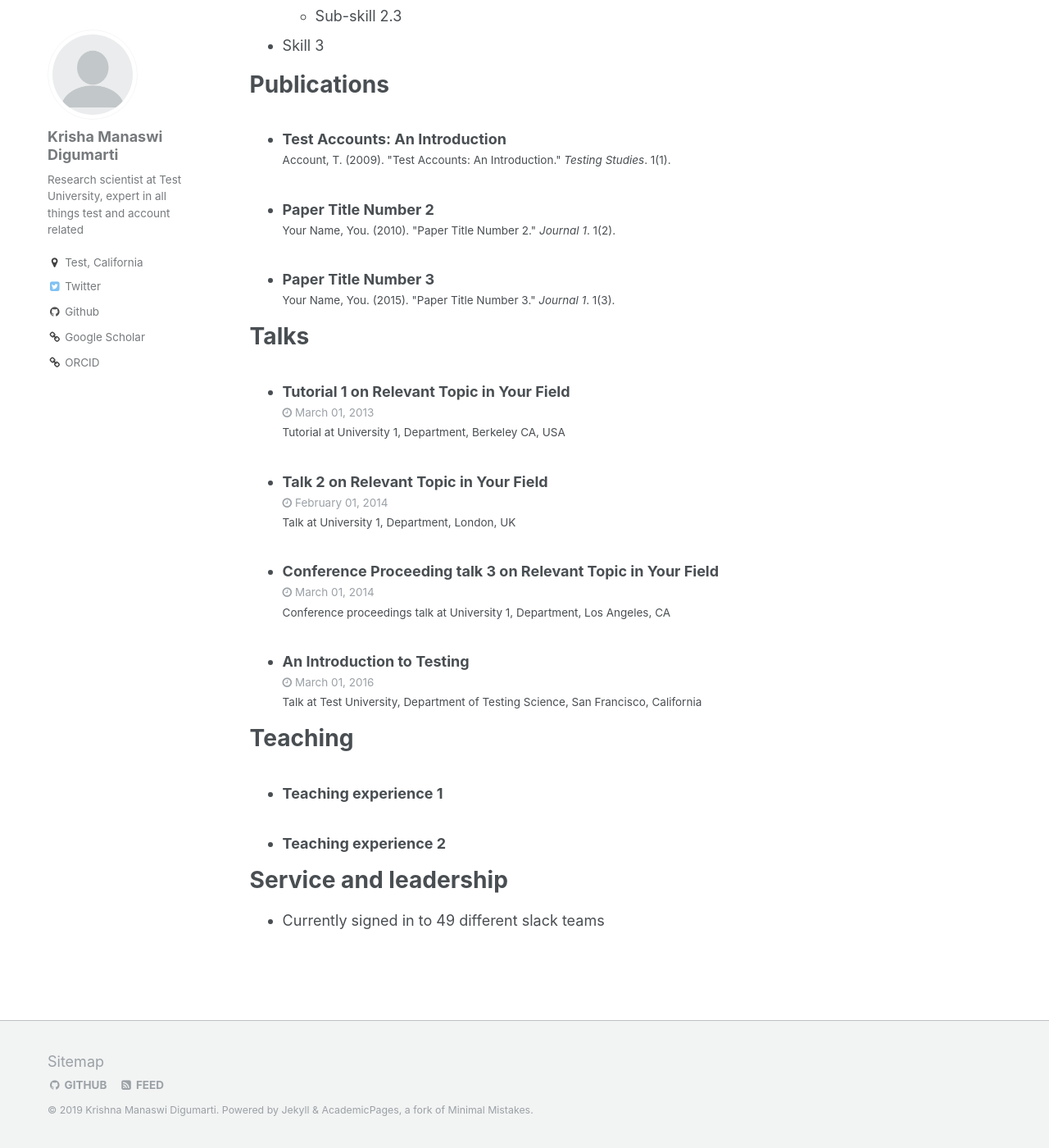
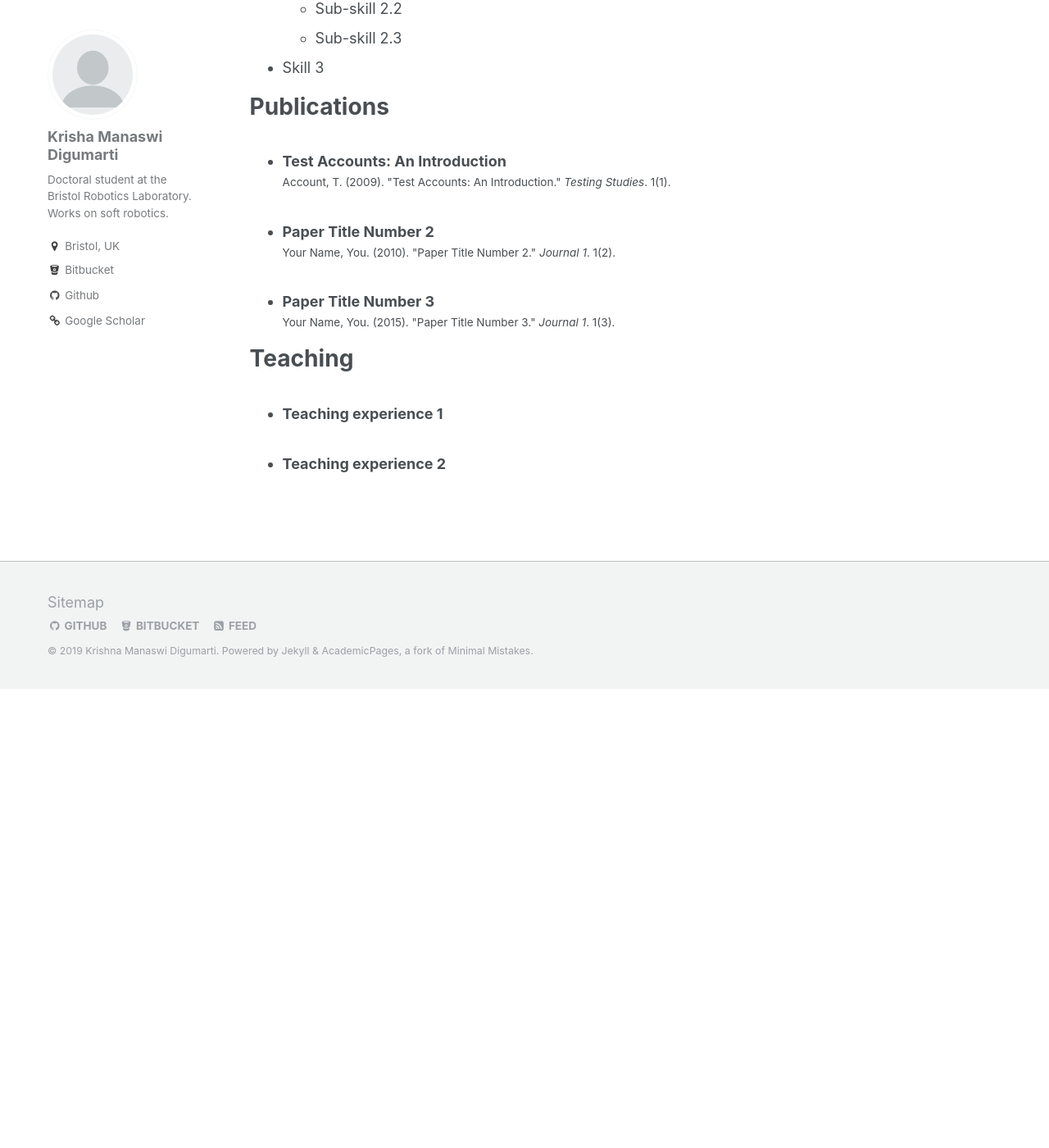
Before and after one commit to KrishnaManaswiD/KrishnaManaswiD.github.io, a Jekyll site: the page built from _pages/cv.md, in a window 1280 px wide and 1400 px high, scrolled down 868 px. Shown: the whole window at 82% size. Built offline with Jekyll 4.4.1, drawn with Linux system fonts in a browser that asks for light colours; after the commit the page ends 1708 px from its top, so only the background shows below that; some of the changed text lies outside the part shown.

Commit message:
modified some pages

```diff
--- a/_config.yml
+++ b/_config.yml
@@ -79,31 +79,31 @@ analytics:
 author:
   name             : "Krisha Manaswi Digumarti"
   avatar           : "profile.png"
-  bio              : "Research scientist at Test University, expert in all things test and account related"
-  location         : "Test, California"
+  bio              : "Doctoral student at the Bristol Robotics Laboratory. Works on soft robotics."
+  location         : "Bristol, UK"
   employer         :
-  googlescholar    : "http://scholar.google.com/this-is-a-test"
+  googlescholar    : "https://scholar.google.co.uk/citations?user=ubuy4zYAAAAJ"
   email            :
   uri              :
-  bitbucket        :
+  bitbucket        : "KrishnaManaswiD"
   codepen          :
   dribbble         :
   flickr           :
   facebook         :
   foursquare       :
-  github           : "getorg-testacct"
+  github           : "KrishnaManaswiD"
   google_plus      :
   keybase          :
   instagram        :
   lastfm           :
   linkedin         :
-  orcid            : "http://orcid.org/testaccount"
+  orcid            :
   pinterest        :
   soundcloud       :
   stackoverflow    : # http://stackoverflow.com/users/123456/username
   steam            :
   tumblr           :
-  twitter          : "testaccount-this-is-fake"
+  twitter          :
   vine             :
   weibo            :
   xing             :
@@ -248,7 +248,7 @@ sass:
 permalink: /:categories/:title/
 # paginate: 5 # amount of posts to show
 # paginate_path: /page:num/
-timezone: America/Los_Angeles # http://en.wikipedia.org/wiki/List_of_tz_database_time_zones
+timezone: Europe/London # http://en.wikipedia.org/wiki/List_of_tz_database_time_zones
 
 
 # Plugins
--- a/_pages/cv.md
+++ b/_pages/cv.md
@@ -11,9 +11,9 @@ redirect_from:
 
 Education
 ======
-* B.S. in Testing Science, Testing University, 2012
-* M.S. in Testonomy, Testing University, 2014
-* Ph.D in Testology, Testing University, 2017 (expected)
+* Bachelor of Technology with Honors in Mechanical Engineering, Indian Institute of Technology Hyderabad, 2012
+* Master of Science in Robotcs, Systems and Control, ETH Zurich, 2014
+* Ph.D in Robotics and Autonomous Systems, 2019 (expected)
 
 Work experience
 ======
@@ -42,18 +42,8 @@ Publications
     {% include archive-single-cv.html %}
   {% endfor %}</ul>
 
-Talks
-======
-  <ul>{% for post in site.talks %}
-    {% include archive-single-talk-cv.html %}
-  {% endfor %}</ul>
-
 Teaching
 ======
   <ul>{% for post in site.teaching %}
     {% include archive-single-cv.html %}
   {% endfor %}</ul>
-
-Service and leadership
-======
-* Currently signed in to 49 different slack teams
```
Also changed, not shown: _pages/about.md (+3 -3 lines).
